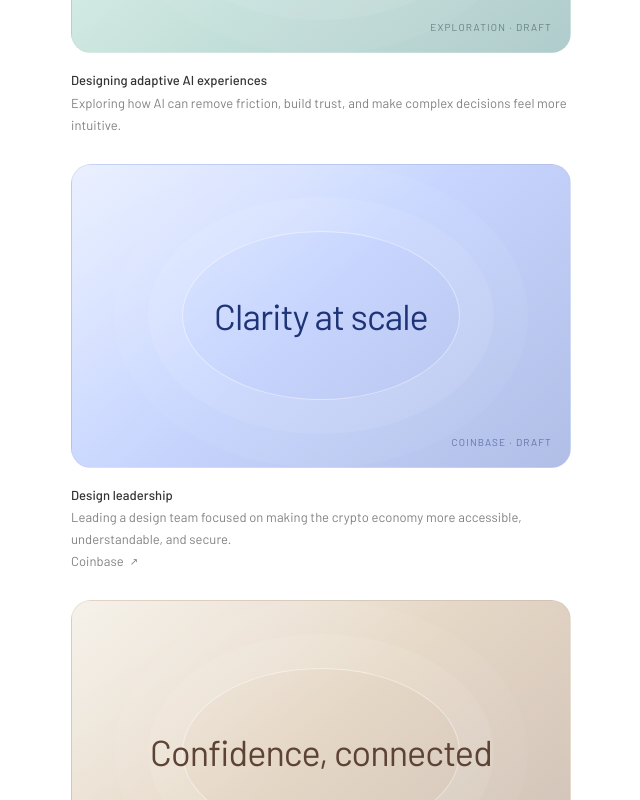
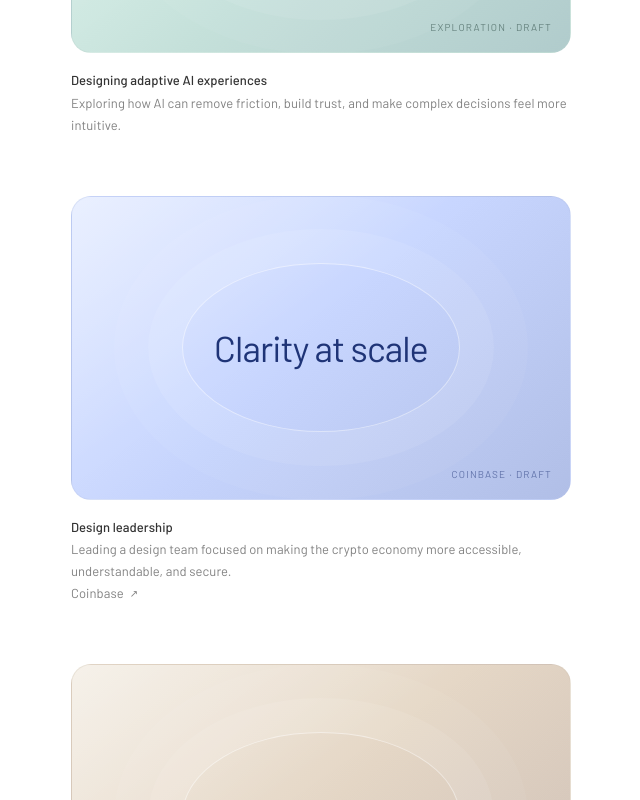
Before and after one commit to digilova/digilova, a Next.js app: page / in a window 1280 px wide. Shown: the part 700-1500 px from the top of the page, without its empty margins (319-959 px from the left). Built offline with nearby package versions, Linux system fonts and the light colour scheme.

Commit message:
Increase spacing between work entries

```diff
--- a/app/globals.css
+++ b/app/globals.css
@@ -176,10 +176,14 @@ select {
 
 .work-list {
   display: grid;
-  gap: 8px;
+  gap: 0;
 }
 
 .work-card {
+  padding-top: 60px;
+}
+
+.work-card:first-child {
   padding-top: 20px;
 }
 
```
